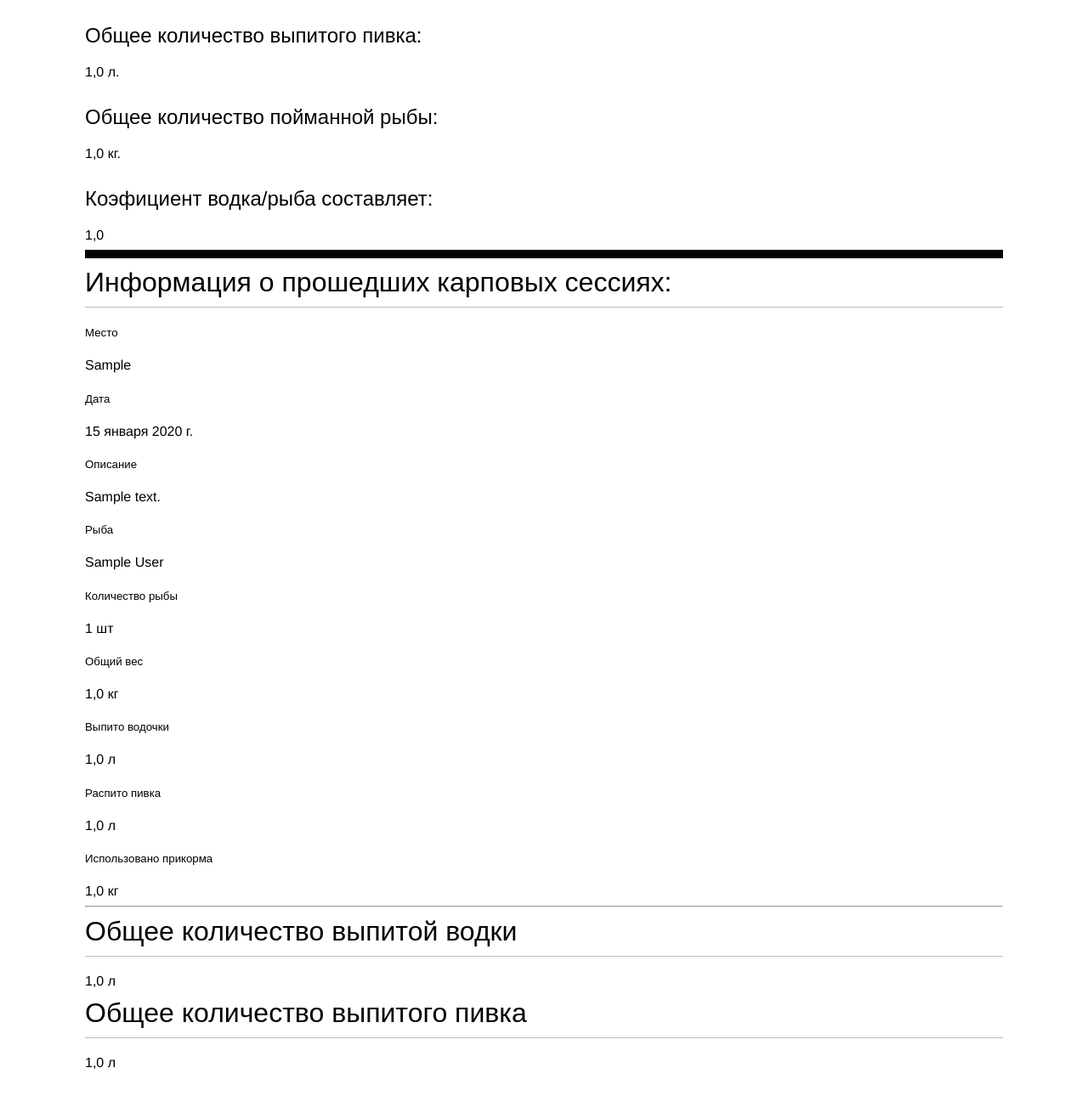
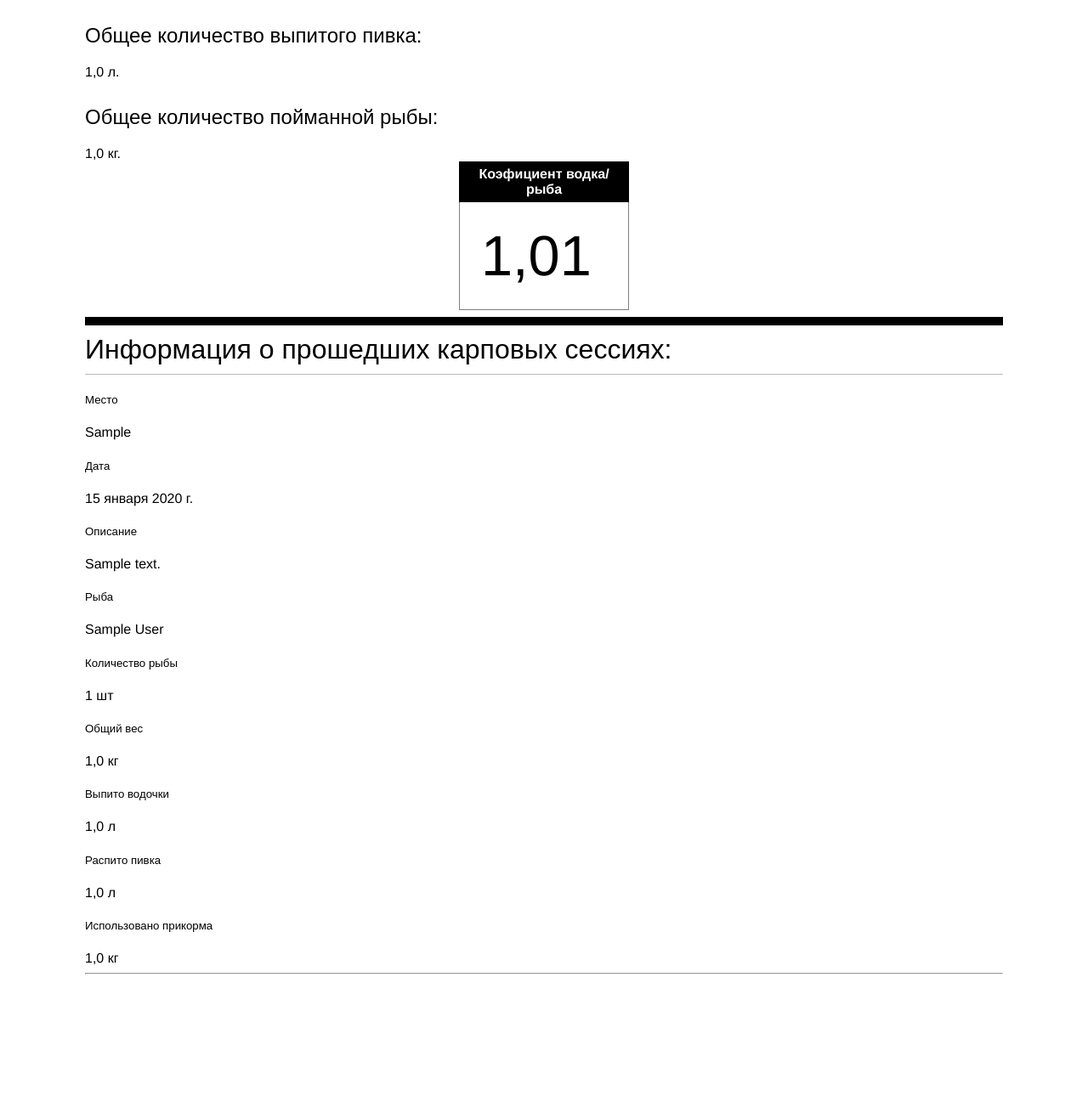
Before and after one commit to AntonPopov90/social_website, a Django app: page /show-statistic/ in a window 1280 px wide. Shown: the part 175-1465 px from the top of the page at 85% size. After the commit the page ends 1322 px from the top, so only its background shows below. Run offline with Django 4.2, Linux system fonts and the light colour scheme; a user stored in the database is signed in; tables that the repository leaves empty hold one stand-in row (values such as "Sample post"); some web fonts are replaced.

Commit message:
add dockerfile,change coefficient

```diff
--- a/account/templates/account/show-statistic.html
+++ b/account/templates/account/show-statistic.html
@@ -9,9 +9,28 @@
 {{ count_beer }} л.
 <h2>Общее количество пойманной рыбы:</h2>
 {{ count_fish }} кг.
-<h2>Коэфициент водка/рыба составляет:</h2>
-{{ coefficient }}
-
+<style>
+table {
+    border-collapse: collapse;
+  }
+th{
+        border: 1px solid black;
+        padding: 5px;
+        color:white;
+        background:black;
+    }
+    td{
+        border: 1px black;
+        padding: 25px;
+        font-size: 50pt;
+    }
+</style>
+  </head>
+  <body>
+ <table border="1px" align="center" width="200">
+   <tr><th>Коэфициент водка/рыба</th></tr>
+   <tr><td>{{ coefficient }}</td></tr>
+ </table>
 
 <hr size="10" color="black">
 <h1>Информация о прошедших карповых сессиях:</h1>
@@ -37,9 +56,5 @@
 <br>
 <hr>
 {% endfor %}
-<h1>Общее количество выпитой водки</h1>
-{{ count_vodka }} л
-<h1>Общее количество выпитого пивка</h1>
-{{ count_beer }} л
+  </body>
 {% endblock %}
-<h1>123</h1>
--- a/account/templates/account/trophy_gallery.html
+++ b/account/templates/account/trophy_gallery.html
@@ -2,4 +2,9 @@
 {% block title %}Рыболовы{% endblock %}
 {% block content %}
  <h1>Галерея в стадии разработки</h1>
+{% for g in gallery %}
+<img src="{{ g.phase.url }}" height="500" width="500">
+{{ g.name }}
+{{ g.description }}
+{% endfor %}
 {% endblock %}
--- a/account/views.py
+++ b/account/views.py
@@ -187,7 +187,7 @@ def show_statistic(request):
     for e in stats:
         if e.fish_sum != None:
             count_fish_sum += float(e.fish_sum)
-    coefficient = count_fishing_number/count_fish_sum
+    coefficient = count_fishing_number/count_fish_sum+0.01
     return render(request,
                   'account/show-statistic.html',
                   { "stats":stats,
```
